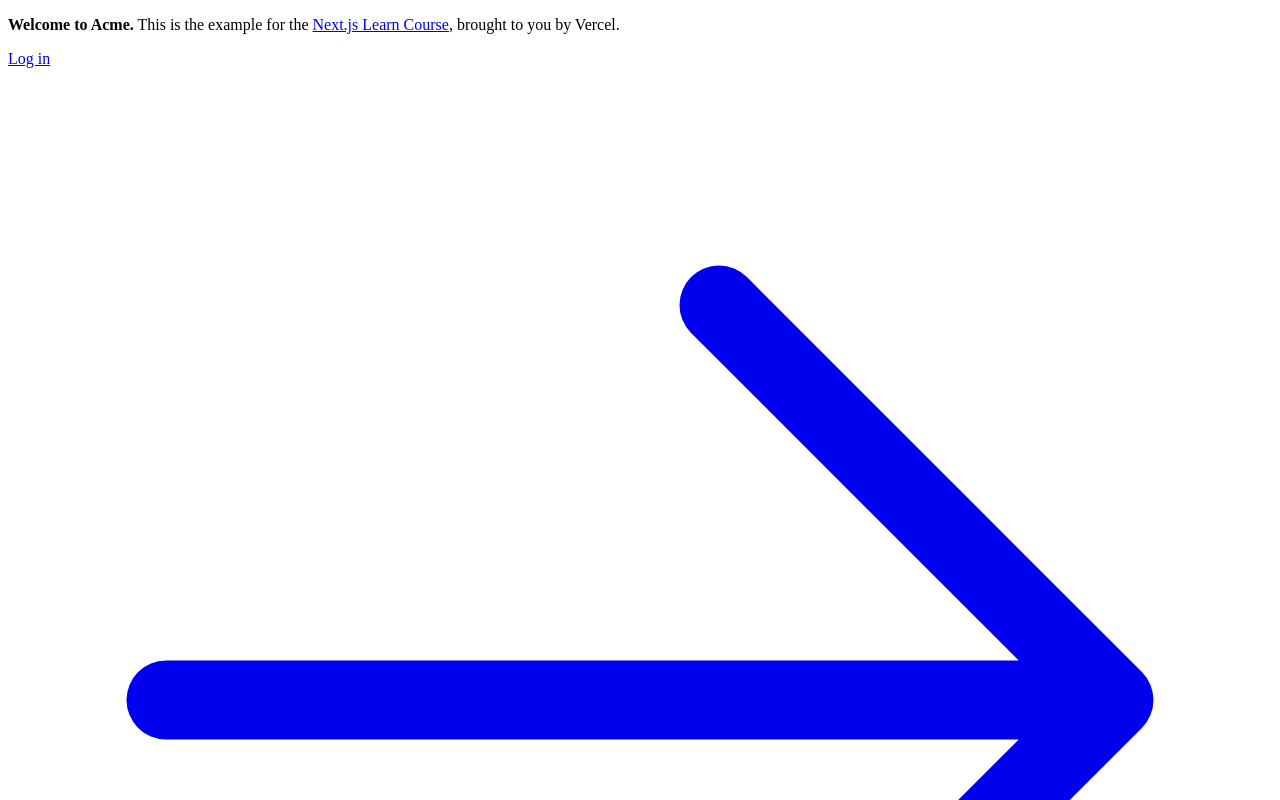
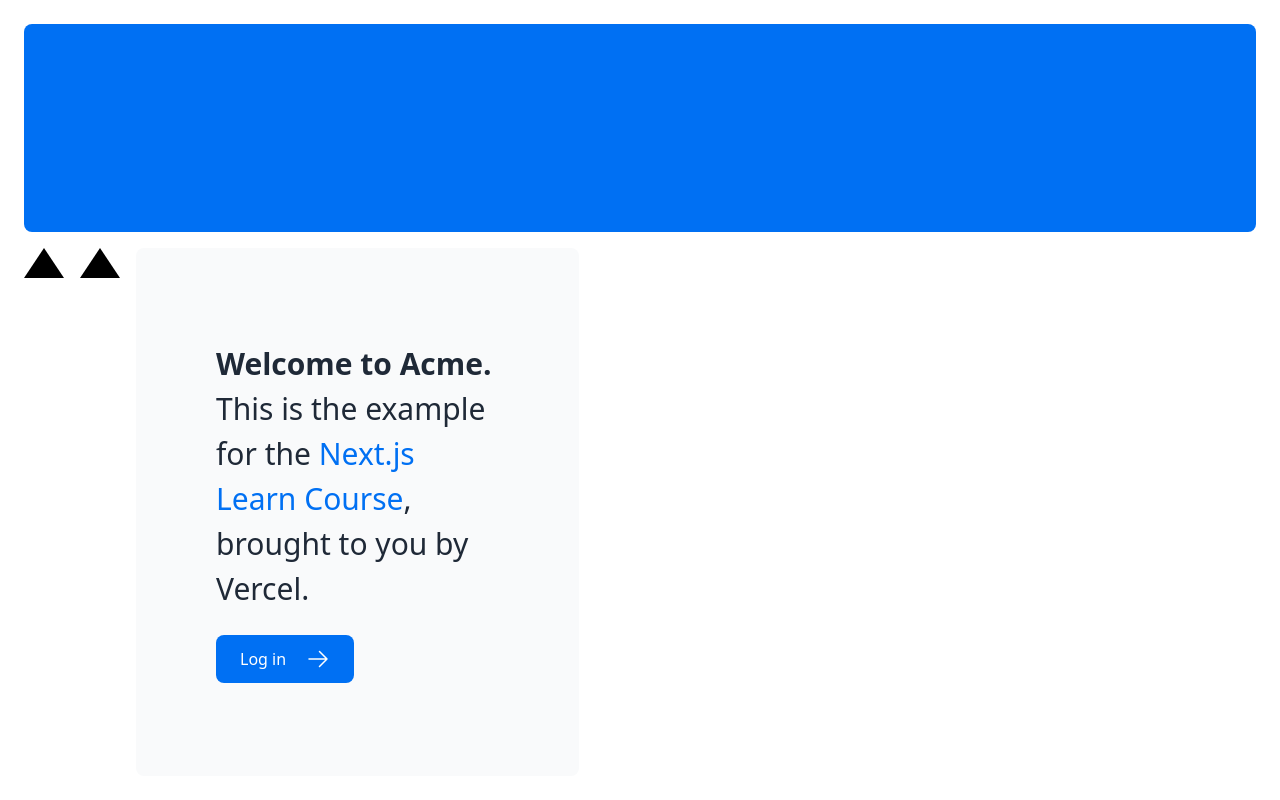
Before and after one commit to Luca-0104/next-dashboard, a Next.js app: page / in a window 1280 px wide. Shown: the top 800 px of the page. Built offline with nearby package versions, Linux system fonts and the light colour scheme.

Commit message:
css module and tailwind

```diff
--- a/app/layout.tsx
+++ b/app/layout.tsx
@@ -1,3 +1,4 @@
+import '@/app/ui/global.css'
 
 export default function RootLayout({
   children,
--- a/app/page.tsx
+++ b/app/page.tsx
@@ -1,6 +1,7 @@
 import AcmeLogo from '@/app/ui/acme-logo';
 import { ArrowRightIcon } from '@heroicons/react/24/outline';
 import Link from 'next/link';
+import style from '@/app/ui/home.module.css'
 
 export default function Page() {
   return (
@@ -9,6 +10,10 @@
         {/* <AcmeLogo /> */}
       </div>
       <div className="mt-4 flex grow flex-col gap-4 md:flex-row">
+        {/* use Tailwind */}
+        <div className="h-0 w-0 border-b-[30px] border-l-[20px] border-r-[20px] border-b-black border-l-transparent border-r-transparent" />
+        {/* use CSS module */}
+        <div className={style.shape} />
         <div className="flex flex-col justify-center gap-6 rounded-lg bg-gray-50 px-6 py-10 md:w-2/5 md:px-20">
           <p className={`text-xl text-gray-800 md:text-3xl md:leading-normal`}>
             <strong>Welcome to Acme.</strong> This is the example for the{' '}
--- /dev/null
+++ b/app/ui/home.module.css
@@ -0,0 +1,7 @@
+.shape {
+    height: 0;
+    width: 0;
+    border-bottom: 30px solid black;
+    border-left: 20px solid transparent;
+    border-right: 20px solid transparent;
+}
```
